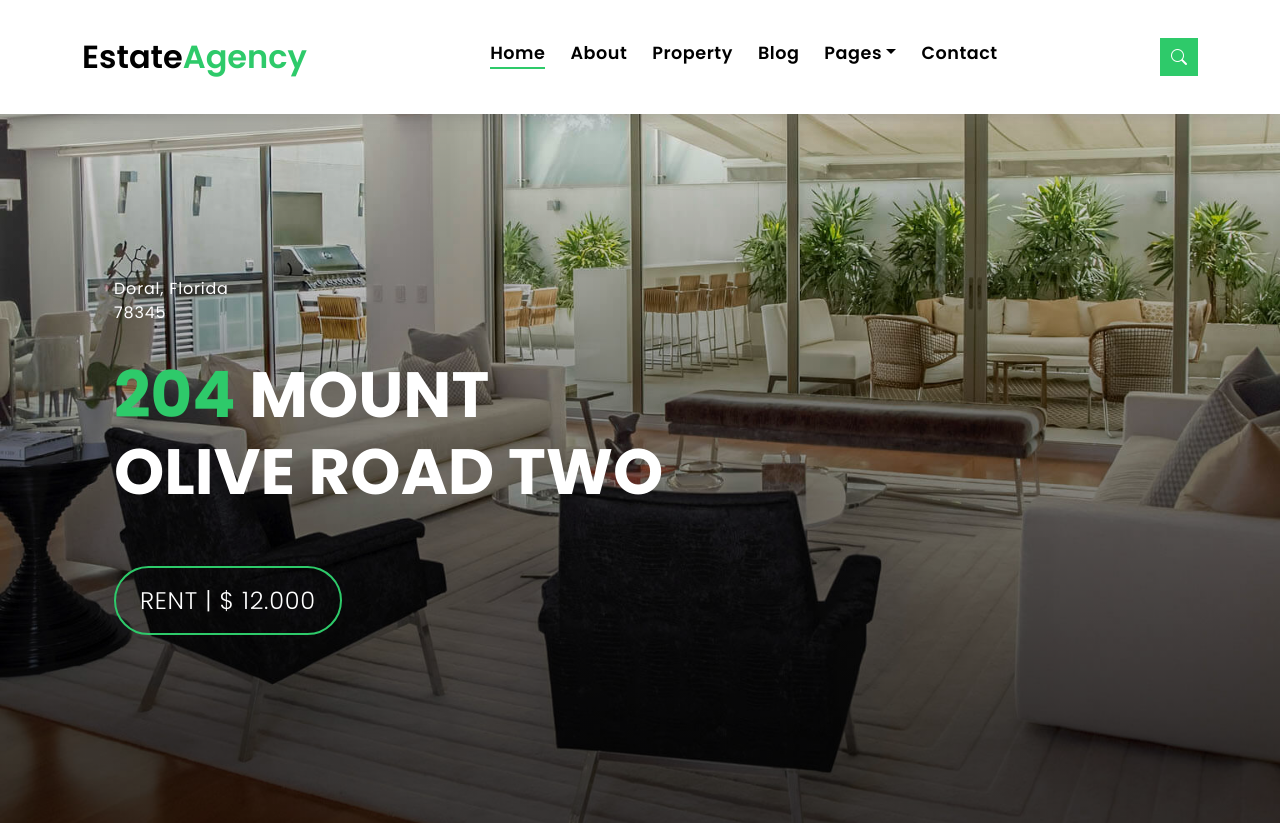
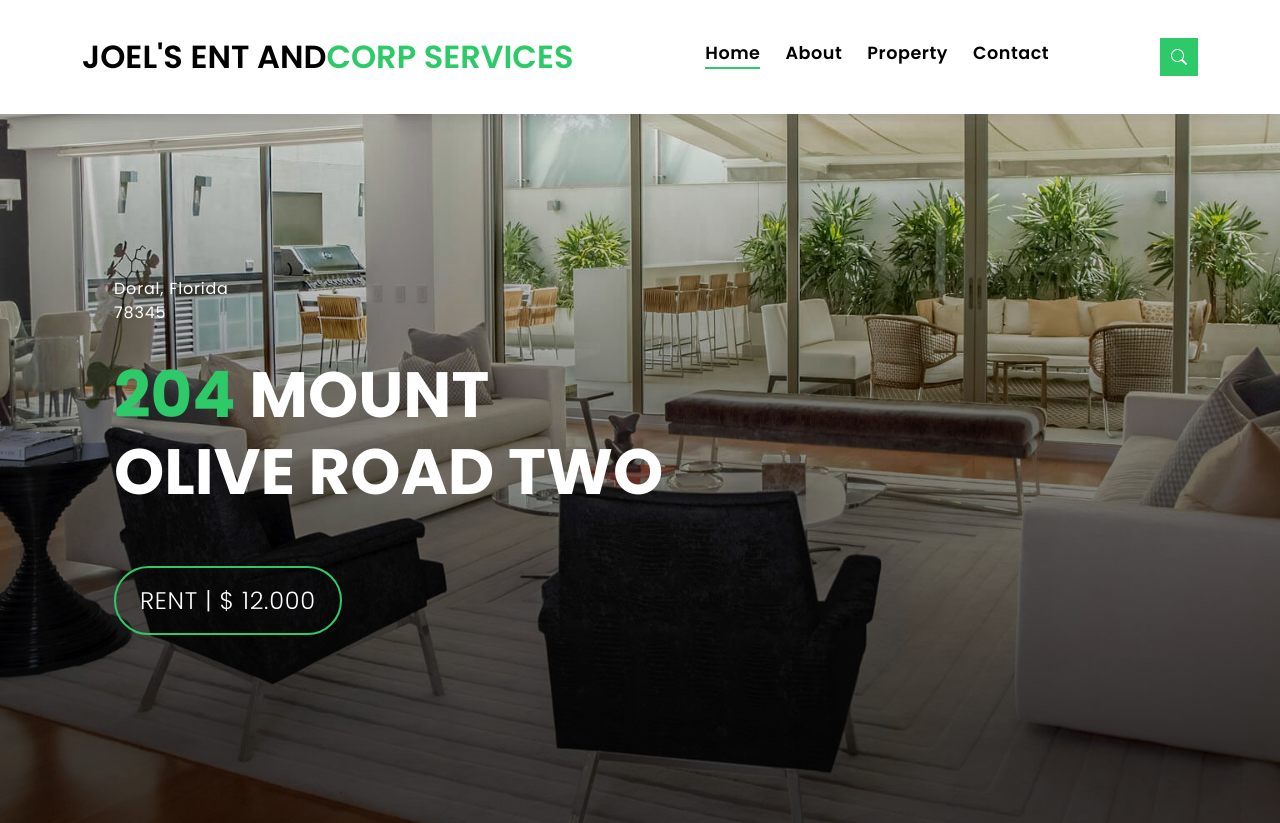
Before and after one commit to kidaqrusFan/propa, a Django app: page / in a window 1280 px wide. Shown: the top 823 px of the page. Run offline with Django 5.2, Linux system fonts and the light colour scheme; some libraries are stand-ins or nearby versions.

Commit message:
changed name and title

```diff
--- a/pages/templates/pages/base.html
+++ b/pages/templates/pages/base.html
@@ -8,7 +8,7 @@
   <meta charset="utf-8">
   <meta content="width=device-width, initial-scale=1.0" name="viewport">
 
-  <title>EstateAgency Bootstrap Template - Index</title>
+  <title>JOEL'S ENT AND CORP SERVICES - Index</title>
   <meta content="" name="description">
   <meta content="" name="keywords">
   <!--External links-->
--- a/pages/templates/pages/home.html
+++ b/pages/templates/pages/home.html
@@ -105,7 +105,7 @@
       <span></span>
       <span></span>
     </button>
-    <a class="navbar-brand text-brand" href="index.html">Estate<span class="color-b">Agency</span></a>
+    <a class="navbar-brand text-brand" href="index.html">JOEL'S ENT AND<span class="color-b">CORP SERVICES</span></a>
 
     <div class="navbar-collapse collapse justify-content-center" id="navbarDefault">
       <ul class="navbar-nav">
@@ -122,19 +122,9 @@
           <a class="nav-link " href="property-grid.html">Property</a>
         </li>
 
-        <li class="nav-item">
-          <a class="nav-link " href="blog-grid.html">Blog</a>
-        </li>
 
-        <li class="nav-item dropdown">
-          <a class="nav-link dropdown-toggle" href="#" id="navbarDropdown" role="button" data-bs-toggle="dropdown" aria-haspopup="true" aria-expanded="false">Pages</a>
-          <div class="dropdown-menu">
-            <a class="dropdown-item " href="property-single.html">Property Single</a>
-            <a class="dropdown-item " href="blog-single.html">Blog Single</a>
-            <a class="dropdown-item " href="agents-grid.html">Agents Grid</a>
-            <a class="dropdown-item " href="agent-single.html">Agent Single</a>
-          </div>
-        </li>
+
+
         <li class="nav-item">
           <a class="nav-link " href="contact.html">Contact</a>
         </li>
```
